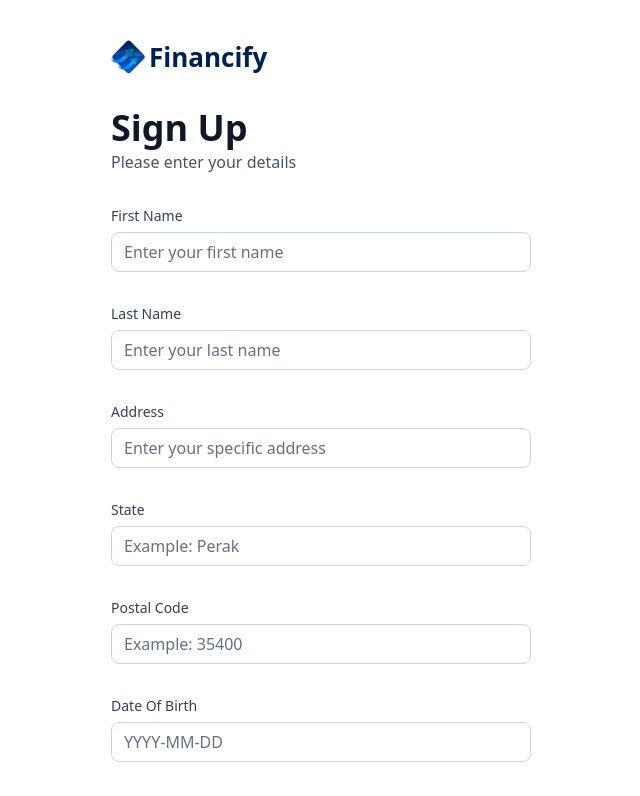
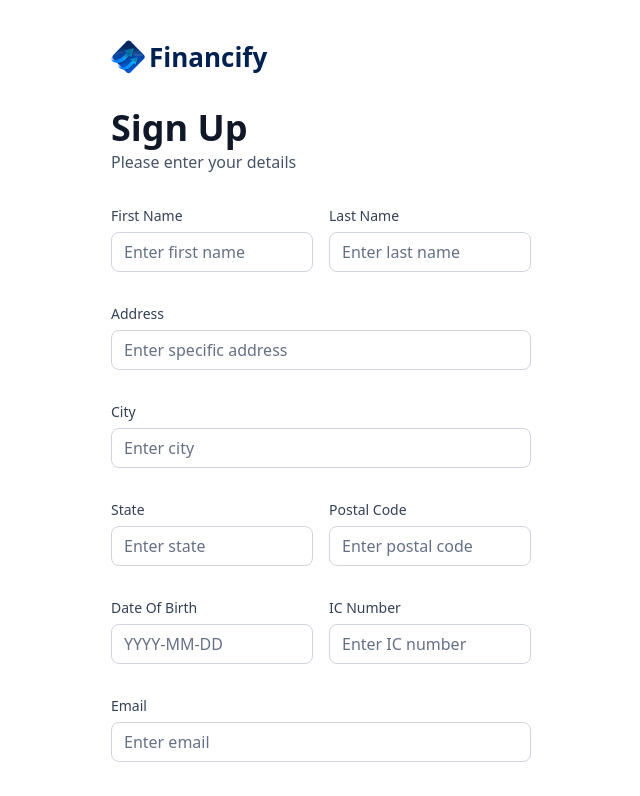
Before and after one commit to shahirulprojects/Financify, a Next.js app: page /sign-up in a window 1280 px wide. Shown: the top 796 px of the page, without its empty margins (319-959 px from the left). Built offline with nearby package versions, Linux system fonts and the light colour scheme.

Commit message:
feat:continue develop form

```diff
--- a/components/AuthForm.tsx
+++ b/components/AuthForm.tsx
@@ -20,8 +20,10 @@ import { Input } from "@/components/ui/input";
 import CustomInput from "./CustomInput";
 import { authFormSchema } from "@/lib/utils";
 import { Loader2 } from "lucide-react";
+import { useRouter } from "next/navigation";
 
 const AuthForm = ({ type }: { type: string }) => {
+  const router = useRouter();
   const [user, setUser] = useState(null); // at the start the user data wil be null
   const [isLoading, setIsLoading] = useState(false);
 
@@ -38,13 +40,32 @@ const AuthForm = ({ type }: { type: string }) => {
   });
 
   // 2. Define a submit handler.
-  function onSubmit(values: z.infer<typeof formSchema>) {
-    // Do something with the form values.
-    // ✅ This will be type-safe and validated.
+  const onSubmit = async (data: z.infer<typeof formSchema>) => {
     setIsLoading(true);
-    console.log(values);
-    setIsLoading(false);
+    try {
+      // Sign up with Appwrite and create plaid token
+
+      if (type === "sign-up") {
+        // pass in all the attributes from the "data"
+        // const newUser=await signUp(data)
+        // setUser(newUser)
       }
+
+      if (type === "sign-in") {
+        // const response = await signIn({
+        //   // because we only need email and password for sign in
+        //   email: data.email,
+        //   password: data.password,
+        // });
+        // // if we get a response back, we will navigate to the home page
+        // if (response) router.push("/");
+      }
+    } catch (error) {
+      console.log(error);
+    } finally {
+      setIsLoading(false); // no matter if it succeed or fail,we want to turn off the isLoading
+    }
+  };
   return (
     <section className="auth-form">
       <header className="flex flex-col gap-5 md:gap-8">
@@ -84,36 +105,49 @@ const AuthForm = ({ type }: { type: string }) => {
             <form onSubmit={form.handleSubmit(onSubmit)} className="space-y-8">
               {type === "sign-up" && (
                 <>
+                  <div className="flex gap-4">
                     <CustomInput
                       control={form.control}
                       name="firstName"
                       label="First Name"
-                    placeholder="Enter your first name"
+                      placeholder="Enter first name"
                     />
                     <CustomInput
                       control={form.control}
                       name="lastName"
                       label="Last Name"
-                    placeholder="Enter your last name"
+                      placeholder="Enter last name"
                     />
+                  </div>
+
                   <CustomInput
                     control={form.control}
                     name="address1"
                     label="Address"
-                    placeholder="Enter your specific address"
+                    placeholder="Enter specific address"
                   />
+                  <CustomInput
+                    control={form.control}
+                    name="city"
+                    label="City"
+                    placeholder="Enter city"
+                  />
+                  <div className="flex gap-4">
                     <CustomInput
                       control={form.control}
                       name="state"
                       label="State"
-                    placeholder="Example: Perak"
+                      placeholder="Enter state"
                     />
                     <CustomInput
                       control={form.control}
                       name="postalCode"
                       label="Postal Code"
-                    placeholder="Example: 35400"
+                      placeholder="Enter postal code"
                     />
+                  </div>
+
+                  <div className="flex gap-4">
                     <CustomInput
                       control={form.control}
                       name="dateOfBirth"
@@ -124,8 +158,9 @@ const AuthForm = ({ type }: { type: string }) => {
                       control={form.control}
                       name="ssn"
                       label="IC Number"
-                    placeholder='Exclude "-" sign '
+                      placeholder="Enter IC number "
                     />
+                  </div>
                 </>
               )}
 
@@ -133,13 +168,13 @@ const AuthForm = ({ type }: { type: string }) => {
                 control={form.control}
                 name="email"
                 label="Email"
-                placeholder="Enter your email"
+                placeholder="Enter email"
               />
               <CustomInput
                 control={form.control}
                 name="password"
                 label="Password"
-                placeholder="Enter your password"
+                placeholder="Enter password"
               />
 
               <div className="flex flex-col gap-4">
--- a/lib/utils.ts
+++ b/lib/utils.ts
@@ -197,17 +197,42 @@ export const getTransactionStatus = (date: Date) => {
 
 export const authFormSchema = (type: string) =>
   z.object({
-    //we do it like this because if not, we cannot sign in using the sign in page because it is still waiting for other fields to be filled where in relaity there is no need to do that since we are in sign in page
-    //sign up
-    firstName: type === "sign-in" ? z.string().optional() : z.string(),
-    lastName: type === "sign-in" ? z.string().optional() : z.string(),
-    address1: type === "sign-in" ? z.string().optional() : z.string().max(100),
-    state: type === "sign-in" ? z.string().optional() : z.string().max(35),
-    postalCode: type === "sign-in" ? z.string().optional() : z.string().max(10),
-    dateOfBirth: type === "sign-in" ? z.string().optional() : z.string(),
-    ssn: type === "sign-in" ? z.string().optional() : z.string().min(12),
+    // we do it like this because if not, we cannot sign in using the sign in page because it is still waiting for other fields to be filled where in reality there is no need to do that since we are in sign in page
+    // sign up
+    firstName:
+      type === "sign-in"
+        ? z.string().optional()
+        : z.string().nonempty("First name is required"),
+    lastName:
+      type === "sign-in"
+        ? z.string().optional()
+        : z.string().nonempty("Last name is required"),
+    address1:
+      type === "sign-in"
+        ? z.string().optional()
+        : z.string().max(100, "Address cannot exceed 100 characters"),
+    city:
+      type === "sign-in"
+        ? z.string().optional()
+        : z.string().max(100, "City cannot exceed 100 characters"),
+    state:
+      type === "sign-in"
+        ? z.string().optional()
+        : z.string().max(35, "State cannot exceed 35 characters"),
+    postalCode:
+      type === "sign-in"
+        ? z.string().optional()
+        : z.string().max(10, "Postal code cannot exceed 10 characters"),
+    dateOfBirth:
+      type === "sign-in"
+        ? z.string().optional()
+        : z.string().nonempty("Date of birth is required"),
+    ssn:
+      type === "sign-in"
+        ? z.string().optional()
+        : z.string().min(12, "SSN must be at least 12 characters"),
 
     // both
-    email: z.string().email(), // check if it is a type of email
-    password: z.string().min(8),
+    email: z.string().email("Invalid email address"), // check if it is a type of email
+    password: z.string().min(8, "Password must be at least 8 characters long"),
   });
```
Lines whose indentation alone changed are shown as unchanged.
